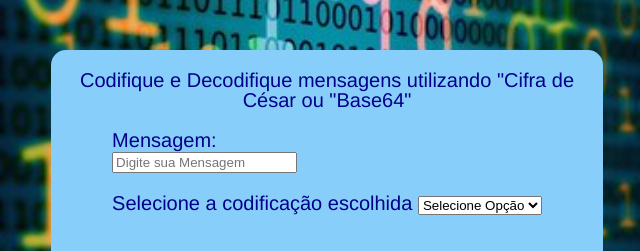
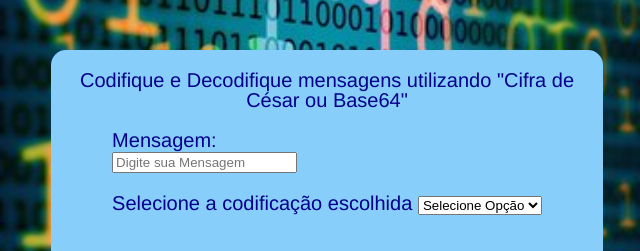
Before and after one commit to Nadiamizael/codificaDecodicaItem, a plain HTML site: page index.html in a window 1280 px wide. Shown: the part 155-406 px from the top of the page, 313-953 px from the left. Drawn offline with Linux system fonts and the light colour scheme.

Commit message:
correçao título

```diff
--- a/index.html
+++ b/index.html
@@ -17,7 +17,7 @@
 
 
   <div class="form">
-    <h2> Codifique e Decodifique mensagens utilizando "Cifra de César ou "Base64" </h2></br>
+    <h2> Codifique e Decodifique mensagens utilizando "Cifra de César ou Base64" </h2></br>
     <form>
       <label for="entradaTexto"> Mensagem: </label></br>
       <input type="text" id="entradaTexto" placeholder="Digite sua Mensagem"></br></br>
```
